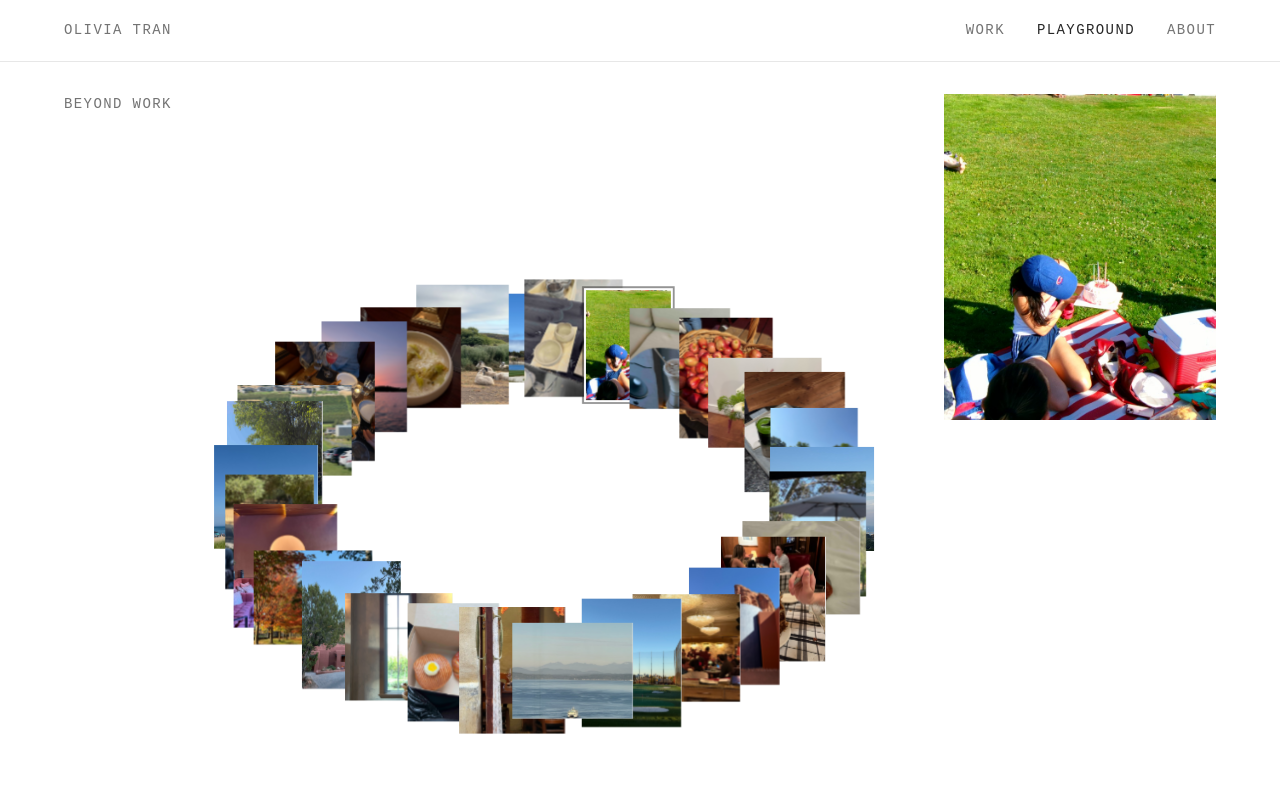
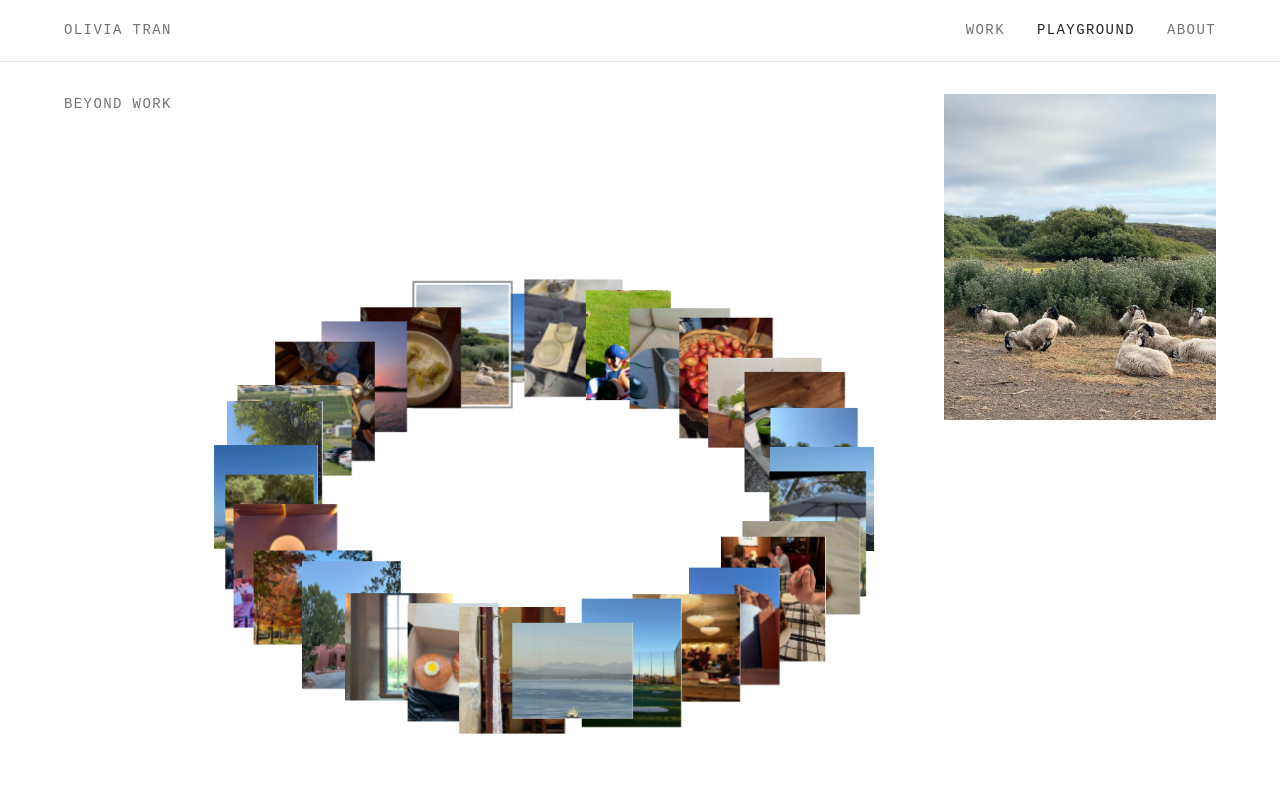
Before and after one commit to oliviaktran/uxportfolio, a Next.js app: page /playground in a window 1280 px wide. Shown: the top 800 px of the page. Built offline with nearby package versions, Linux system fonts and the light colour scheme; a web font is replaced by a local one.

Commit message:
Default playground featured image to playground-09
Made-with: Cursor

```diff
--- a/components/PlaygroundClient.tsx
+++ b/components/PlaygroundClient.tsx
@@ -36,6 +36,13 @@ function defaultFilter(
   return firstNonEmptyTheme(by);
 }
 
+/** Prefer sheep/pasture hero (`public/images/playground/playground-09.png`) when present. */
+function defaultFeaturedSrc(images: string[]): string | null {
+  if (images.length === 0) return null;
+  const preferred = images.find((src) => /\/playground-09\.png$/i.test(src));
+  return preferred ?? images[0]!;
+}
+
 export function PlaygroundClient({ imagesByTheme, imagesAll }: Props) {
   const [filter, setFilter] = useState<PlaygroundFilter>(() =>
     defaultFilter(imagesAll, imagesByTheme),
@@ -46,9 +53,12 @@ export function PlaygroundClient({ imagesByTheme, imagesAll }: Props) {
     return imagesByTheme[filter] ?? [];
   }, [filter, imagesAll, imagesByTheme]);
 
-  const [featuredSrc, setFeaturedSrc] = useState<string | null>(
-    () => images[0] ?? null,
-  );
+  const [featuredSrc, setFeaturedSrc] = useState<string | null>(() => {
+    const f = defaultFilter(imagesAll, imagesByTheme);
+    const initial =
+      f === "all" ? imagesAll : imagesByTheme[f] ?? [];
+    return defaultFeaturedSrc(initial);
+  });
 
   useEffect(() => {
     if (images.length === 0) {
@@ -56,7 +66,7 @@ export function PlaygroundClient({ imagesByTheme, imagesAll }: Props) {
       return;
     }
     setFeaturedSrc((prev) =>
-      prev && images.includes(prev) ? prev : images[0]!,
+      prev && images.includes(prev) ? prev : defaultFeaturedSrc(images)!,
     );
   }, [images]);
 
```
